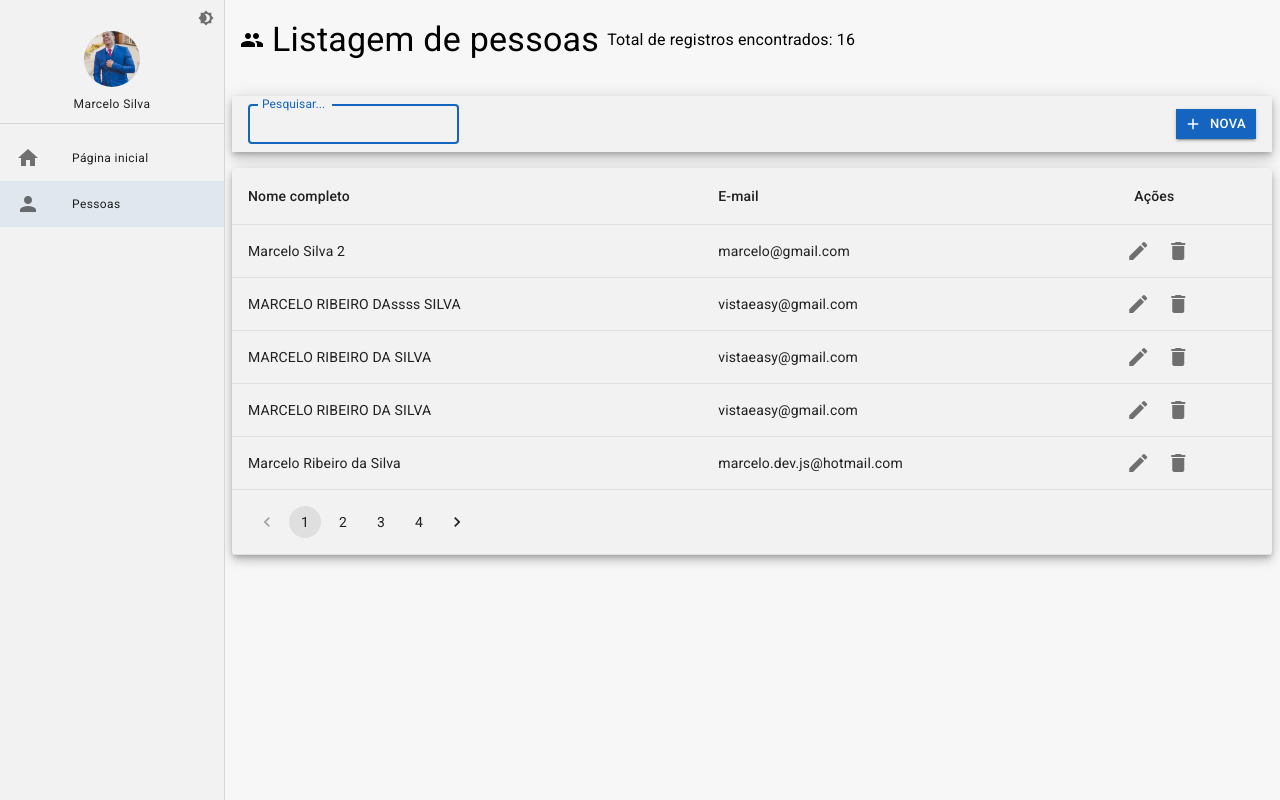
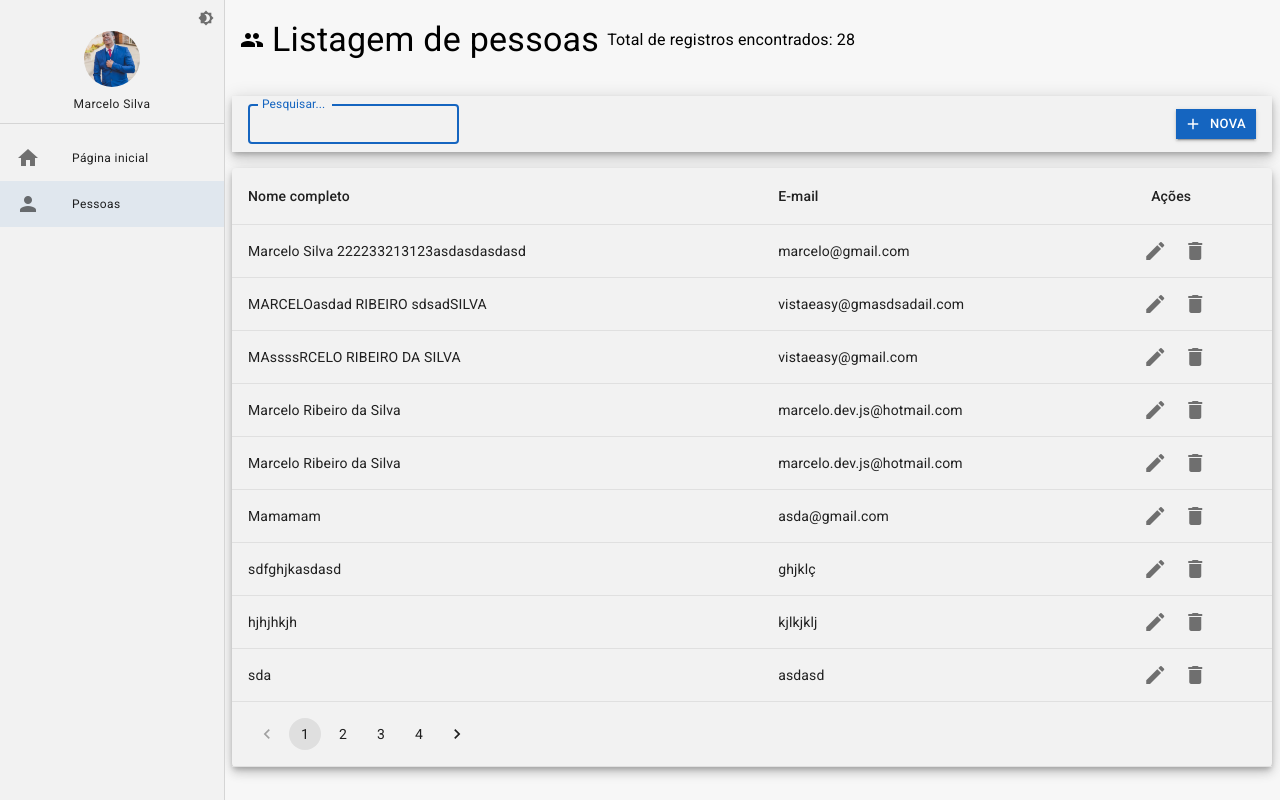
Before and after one commit to EuMarcel0/cadastro, a React (Vite) app: page /pessoas in a window 1280 px wide. Built offline with nearby package versions, Linux system fonts and the light colour scheme; data requests are answered from the project's data file.

Commit message:
chore: finished modal of alert for save people

```diff
--- a/mock/db.json
+++ b/mock/db.json
@@ -2,25 +2,19 @@
   "pessoas": [
     {
       "id": 4,
+      "fullName": "Marcelo Silva 222233213123asdasdasdasd",
       "email": "marcelo@gmail.com",
-      "cityId": 1,
-      "fullName": "Marcelo Silva 2"
-    },
-    {
-      "id": 6,
-      "fullName": "MARCELO RIBEIRO DAssss SILVA",
-      "email": "vistaeasy@gmail.com",
-      "cityId": "222"
+      "cityId": "1uuu"
     },
     {
       "id": 8,
-      "fullName": "MARCELO RIBEIRO DA SILVA",
-      "email": "vistaeasy@gmail.com",
+      "fullName": "MARCELOasdad RIBEIRO sdsadSILVA",
+      "email": "vistaeasy@gmasdsadail.com",
       "cityId": "7777"
     },
     {
       "id": 9,
-      "fullName": "MARCELO RIBEIRO DA SILVA",
+      "fullName": "MAssssRCELO RIBEIRO DA SILVA",
       "email": "vistaeasy@gmail.com",
       "cityId": "67676766"
     },
@@ -37,46 +31,16 @@
       "id": 12
     },
     {
+      "id": 13,
       "fullName": "Mamamam",
       "email": "asda@gmail.com",
-      "cityId": "55555",
-      "id": 13
+      "cityId": "55555"
     },
     {
-      "fullName": "",
-      "email": "",
-      "cityId": "",
-      "id": 17
-    },
-    {
-      "fullName": "",
-      "email": "",
-      "cityId": "",
-      "id": 18
-    },
-    {
-      "fullName": "",
-      "email": "",
-      "cityId": "",
-      "id": 19
-    },
-    {
-      "id": 20,
-      "fullName": "5555",
-      "email": "55555544444",
-      "cityId": "5555555"
-    },
-    {
-      "id": 21,
-      "fullName": "yyyy",
-      "email": "yyyyy",
-      "cityId": "yyyyyy"
-    },
-    {
-      "fullName": "sdfghjk",
+      "id": 22,
+      "fullName": "sdfghjkasdasd",
       "email": "ghjklç",
-      "cityId": "hjklç",
-      "id": 22
+      "cityId": "hjklç"
     },
     {
       "id": 23,
@@ -85,16 +49,124 @@
       "cityId": "kjkjkljkl"
     },
     {
-      "fullName": "utyutyu",
-      "email": "tyutyut",
-      "cityId": "tututyu",
-      "id": 24
+      "id": 26,
+      "fullName": "sda",
+      "email": "asdasd",
+      "cityId": "asdasda"
     },
     {
-      "id": 25,
-      "fullName": "sad",
+      "fullName": "mamsam",
+      "email": "masmdamsd",
+      "cityId": "asmdmasmd",
+      "id": 28
+    },
+    {
+      "id": 29,
+      "fullName": "adsad",
+      "email": "asdasd",
+      "cityId": "asdasd"
+    },
+    {
+      "fullName": "fdgdfg",
+      "email": "dfgdfg",
+      "cityId": "dfgdfgdfg",
+      "id": 30
+    },
+    {
+      "fullName": "hggh",
+      "email": "ghgh",
+      "cityId": "ghghghgh",
+      "id": 31
+    },
+    {
+      "fullName": "bnbn",
+      "email": "bnbn",
+      "cityId": "bnbnbn",
+      "id": 33
+    },
+    {
+      "id": 34,
+      "fullName": "José Silva",
+      "email": "jose@hotmail.com",
+      "cityId": "45"
+    },
+    {
+      "fullName": "sds",
+      "email": "sds",
+      "cityId": "sddsd",
+      "id": 35
+    },
+    {
+      "fullName": "asdsda",
+      "email": "asdasd",
+      "cityId": "asdasdad",
+      "id": 36
+    },
+    {
+      "fullName": "asdasd",
       "email": "asd",
-      "cityId": "das"
+      "cityId": "asdasdas",
+      "id": 37
+    },
+    {
+      "fullName": "sss",
+      "email": "sss",
+      "cityId": "ssss",
+      "id": 38
+    },
+    {
+      "fullName": "asdasdas",
+      "email": "asdasd",
+      "cityId": "asdasdasd",
+      "id": 39
+    },
+    {
+      "id": 40,
+      "fullName": "sadasd",
+      "email": "asdasd",
+      "cityId": "asdasd"
+    },
+    {
+      "fullName": "sadasd",
+      "email": "asdasd",
+      "cityId": "asdasd11",
+      "id": 41
+    },
+    {
+      "fullName": "asdasd",
+      "email": "asdasd",
+      "cityId": "asdasdas",
+      "id": 42
+    },
+    {
+      "fullName": "213213",
+      "email": "123123",
+      "cityId": "123123",
+      "id": 43
+    },
+    {
+      "fullName": "asdas",
+      "email": "asdasdas",
+      "cityId": "asdas",
+      "id": 44
+    },
+    {
+      "id": 45,
+      "fullName": "asdas",
+      "email": "asda",
+      "cityId": "asdasd"
+    },
+    {
+      "id": 46,
+      "fullName": "hhh",
+      "email": "hhhh",
+      "cityId": "hhhh"
+    },
+    {
+      "id": 47,
+      "fullName": "ukk",
+      "email": "kjkj",
+      "cityId": "jkhjkjhkjk"
     }
   ]
 }
--- a/src/pages/pessoas/DetalhesPessoas.tsx
+++ b/src/pages/pessoas/DetalhesPessoas.tsx
@@ -19,6 +19,7 @@ export const DetalhesPessoas: React.FC = () => {
 	const [name, setName] = useState('');
 	const [loading, setLoaging] = useState(false);
 	const [modalSaving, setModalSaving] = useState(false);
+	const [modalEditSaving, setModalEditSaving] = useState(false);
 
 	useEffect(() => {
 		if (id !== 'nova') {
@@ -59,11 +60,25 @@ export const DetalhesPessoas: React.FC = () => {
 					if (response instanceof Error) {
 						alert(response.message);
 					}
-					// alert('Registro alterado com sucesso');
-					navigate('/pessoas');
+					setModalSaving(false);
+					setModalEditSaving(true);
+					if (modalEditSaving !== false) {
+						navigate('/pessoas');
+					}
 				});
 
 		}
+	};
+
+	const handleDelete = (id: number) => {
+		PersonService.deleteById(Number(id))
+			.then((response) => {
+				if (response instanceof Error) {
+					alert(response.message);
+					return response;
+				}
+				navigate('/pessoas');
+			});
 	};
 
 	const handleSaveData = (data: IFormProps) => {
@@ -80,6 +95,7 @@ export const DetalhesPessoas: React.FC = () => {
 				onClickInSave={() => unformRef.current?.submitForm()}
 				onClickInSaveAndBack={() => unformRef.current?.submitForm()}
 				onClickInNew={() => navigate('/pessoas/detalhe/nova')}
+				onClickInDelete={() => handleDelete(Number(id))}
 				showButtonDelete={id !== 'nova'}
 				showButtonNew={id !== 'nova'}
 				showButtonSaveAndBack
@@ -95,10 +111,22 @@ export const DetalhesPessoas: React.FC = () => {
 			</Form>
 			{modalSaving &&
 				<ConfirmModalSave
+					title='Registro salvo com sucesso!'
 					description={id !== 'nova' ? 'Você será direcionado para a edição deste registro!' : 'Registro alterado com sucesso!'}
 					onSave={() => handleSave}
+					onClickInClose={console.log}
 				/>
 			}
+
+			{modalEditSaving &&
+				<ConfirmModalSave
+					title='Registro alterado com sucesso!'
+					description={'Registro salvo'}
+					onSave={() => handleSave}
+					onClickInClose={() => navigate('/pessoas')}
+				/>
+			}
+
 
 		</LayoutBaseDePagina>
 	);
--- a/src/shared/components/confirm-modal/ConfirmModalSave.tsx
+++ b/src/shared/components/confirm-modal/ConfirmModalSave.tsx
@@ -6,25 +6,28 @@ import DialogContent from '@mui/material/DialogContent';
 import DialogContentText from '@mui/material/DialogContentText';
 import DialogTitle from '@mui/material/DialogTitle';
 import { Box, Icon, IconButton } from '@mui/material';
+import { useNavigate, useParams } from 'react-router-dom';
 
 
 interface IConfirmModal {
+	title: string;
 	description: string;
 	onSave: () => void;
+	onClickInClose: () => void;
 }
 
-export const ConfirmModalSave: React.FC<IConfirmModal> = ({ description, onSave }) => {
+export const ConfirmModalSave: React.FC<IConfirmModal> = ({ title, description, onSave, onClickInClose }) => {
 	const [open, setOpen] = React.useState(true);
+	const navigate = useNavigate();
+	const { id = 'nova' } = useParams<'id'>();
 
-	const handleClickOpen = () => {
-		setOpen(true);
-	};
 
 	const handleClose = () => {
+		onSave();
+		onClickInClose();
 		setOpen(false);
-		onSave();
+		navigate(id !== 'nova' ? '' : '/pessoas');
 	};
-
 
 	return (
 		<Box>
@@ -35,7 +38,7 @@ export const ConfirmModalSave: React.FC<IConfirmModal> = ({ description, onSave
 				aria-describedby="alert-dialog-description"
 			>
 				<DialogTitle id="alert-dialog-title">
-					{'Registro salvo com sucesso!'}
+					{title}
 				</DialogTitle>
 				<DialogContent>
 					<DialogContentText id="alert-dialog-description">
--- a/src/shared/environment/index.ts
+++ b/src/shared/environment/index.ts
@@ -4,7 +4,7 @@ export const Environment = {
 	/**
      * PT_BR: Limite de linhas para cada página com os itens das requisições.
      */
-	LIMIT_OF_ROWS_PER_PAGE: 5,
+	LIMIT_OF_ROWS_PER_PAGE: 9,
 
 	/**
      * PT_BR: URL base para as requisições ao back-end
```
